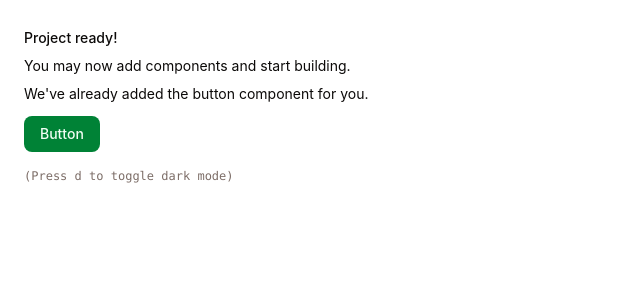
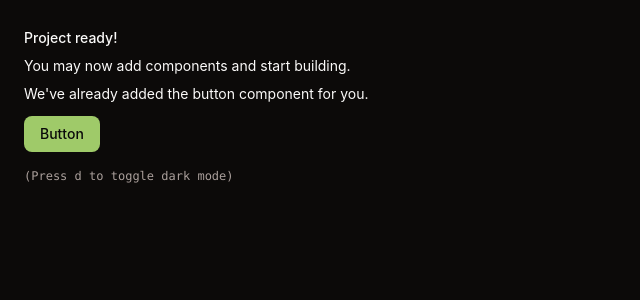
Before and after one commit to yuta-corp/predicta-ui, a Next.js app: page / in a window 1280 px wide. Shown: the top 300 px of the page, without its empty margins (0-640 px from the left). Built offline with nearby package versions, Linux system fonts and the light colour scheme.

Commit message:
feat: brand palette, dark default, app metadata

```diff
--- a/app/globals.css
+++ b/app/globals.css
@@ -78,6 +78,17 @@
     --sidebar-accent-foreground: oklch(0.214 0.009 43.1);
     --sidebar-border: oklch(0.922 0.005 34.3);
     --sidebar-ring: oklch(0.714 0.014 41.2);
+    /* Predicta brand */
+    --color-lime: #C1FF72;
+    --color-primary-brand: #9FCA69;
+    --color-ink: #0A0A0A;
+    --color-graphite: #5B6650;
+    /* remap semantic tokens to brand */
+    --primary: #9FCA69;
+    --primary-foreground: #0A0A0A;
+    --accent: #C1FF72;
+    --accent-foreground: #0A0A0A;
+    --ring: #9FCA69;
 }
 
 .dark {
@@ -112,6 +123,16 @@
     --sidebar-accent-foreground: oklch(0.986 0.002 67.8);
     --sidebar-border: oklch(1 0 0 / 10%);
     --sidebar-ring: oklch(0.547 0.021 43.1);
+    /* Predicta brand (identical hex; lines readable on both) */
+    --color-lime: #C1FF72;
+    --color-primary-brand: #9FCA69;
+    --color-ink: #0A0A0A;
+    --color-graphite: #5B6650;
+    --primary: #9FCA69;
+    --primary-foreground: #0A0A0A;
+    --accent: #C1FF72;
+    --accent-foreground: #0A0A0A;
+    --ring: #9FCA69;
 }
 
 @layer base {
--- a/app/layout.tsx
+++ b/app/layout.tsx
@@ -1,5 +1,13 @@
 import "./globals.css"
+import type { Metadata } from "next"
 import { ThemeProvider } from "@/components/theme-provider"
+import { Toaster } from "@/components/ui/sonner"
+
+export const metadata: Metadata = {
+  title: "Predicta — Trafic Antananarivo en direct",
+  description:
+    "Carte du trafic en temps réel d'Antananarivo. Évitez les bouchons, gagnez du temps.",
+}
 
 export default function RootLayout({
   children,
@@ -7,9 +15,10 @@ export default function RootLayout({
   children: React.ReactNode
 }) {
   return (
-    <html lang="en" suppressHydrationWarning>
+    <html lang="fr" className="dark" suppressHydrationWarning>
       <body>
         <ThemeProvider>{children}</ThemeProvider>
+        <Toaster position="top-center" />
       </body>
     </html>
   )
--- a/components/theme-provider.tsx
+++ b/components/theme-provider.tsx
@@ -10,8 +10,8 @@ function ThemeProvider({
   return (
     <NextThemesProvider
       attribute="class"
-      defaultTheme="system"
-      enableSystem
+      defaultTheme="dark"
+      enableSystem={false}
       disableTransitionOnChange
       {...props}
     >
```
